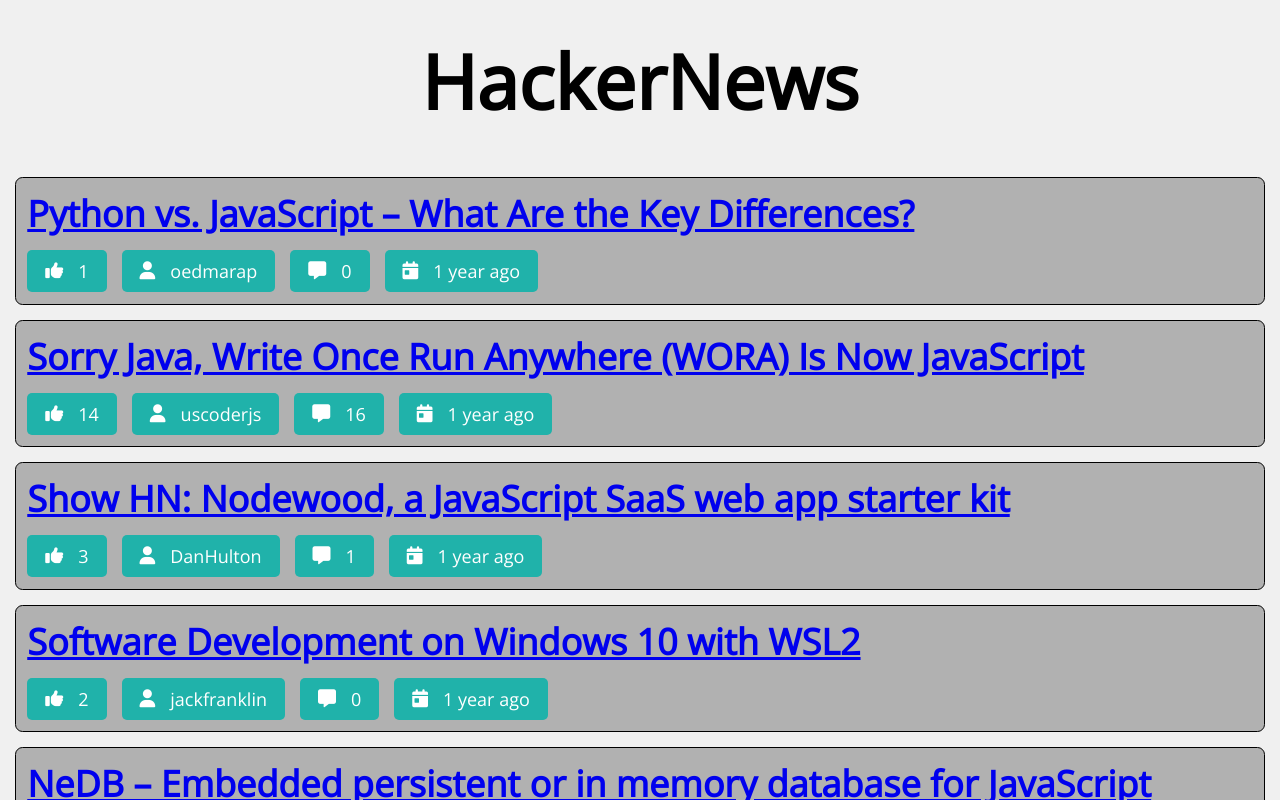
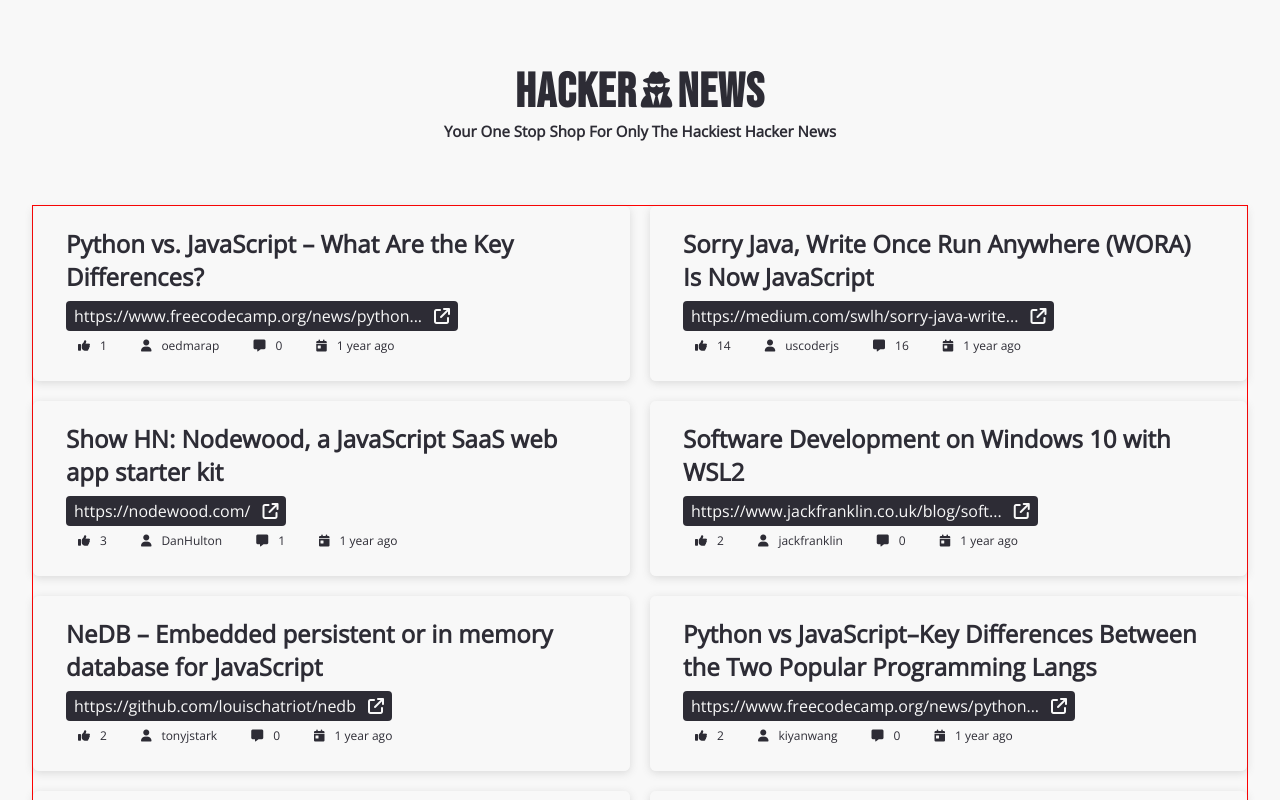
Before and after one commit to Teleturbis/hacker-news, a React (Create React App) app: page / in a window 1280 px wide. Shown: the top 800 px of the page. Built offline with nearby package versions, Linux system fonts and the light colour scheme.

Commit message:
Add styling, structure

```diff
--- a/public/index.html
+++ b/public/index.html
@@ -23,6 +23,11 @@
       href="https://fonts.googleapis.com/css2?family=Open+Sans&display=swap"
       rel="stylesheet"
     />
+    <link rel="preconnect" href="https://fonts.gstatic.com" crossorigin />
+    <link
+      href="https://fonts.googleapis.com/css2?family=Bebas+Neue&display=swap"
+      rel="stylesheet"
+    />
 
     <title>Hacker News</title>
   </head>
--- a/src/App.js
+++ b/src/App.js
@@ -27,8 +27,16 @@
 
   return (
     <div>
-      <h1 id='headline'>HackerNews</h1>
-      <CardList articles={articles} />
+      <section id="headline">
+        <h1>
+          Hacker
+          <i class="fa-solid fa-user-secret fa-xs"></i>News
+        </h1>
+        <h2>Your one stop shop for only the hackiest hacker news</h2>
+      </section>
+      <section className="container-list">
+        <CardList articles={articles} />
+      </section>
     </div>
   );
 }
--- a/src/components/CardItem.jsx
+++ b/src/components/CardItem.jsx
@@ -8,19 +8,25 @@
   return (
     <li className="card">
       <div className="article-title-box">
-        <a className="article-title" href={article.url} target="_blank">
+        <span className="article-title">
           <h2>{article.title}</h2>
+        </span>
+      </div>
+
+      {article.url && (
+        <a className="article-url" href={article.url} target="_blank">
+          <span>{article.url.substring(0, 40)}{article.url.length > 40 ? '...' : ''}</span>
+          <i class="fa-solid fa-arrow-up-right-from-square"></i>
         </a>
-      </div>
-      {/* <p className="articleDescription"></p> */}
+      )}
 
       <ul className="card-badges">
         <li className="card-badge">
-          <i class="fa-solid fa-thumbs-up"></i>
+          <i className="fa-solid fa-thumbs-up"></i>
           <span>{article.points}</span>
         </li>
         <li className="card-badge">
-          <i class="fa-solid fa-user"></i>
+          <i className="fa-solid fa-user"></i>
           <span>{article.author}</span>
         </li>
         {/* <li className="card-badge">Created at: {article.date}</li> */}
@@ -29,7 +35,7 @@
           <span>{article.commentCount}</span>
         </li>
         <li className="card-badge">
-          <i class="fa-solid fa-calendar-day"></i>
+          <i className="fa-solid fa-calendar-day"></i>
           <span>{article.age}</span>
         </li>
       </ul>
--- a/src/components/CardList.jsx
+++ b/src/components/CardList.jsx
@@ -6,7 +6,7 @@
 
 
     return(
-        <ul style={{listStyleType: "none"}}>
+        <ul class="cards-list" style={{listStyleType: "none"}}>
             {articles.map(article => <CardItem article={article} key={article.id} />)}
         </ul>
     )
--- a/src/index.js
+++ b/src/index.js
@@ -1,6 +1,7 @@
 import React from 'react';
 import ReactDOM from 'react-dom';
 import './styles.css';
+import './queries.css';
 import App from './App';
 
 ReactDOM.render(
--- /dev/null
+++ b/src/queries.css
@@ -0,0 +1,7 @@
+/* 992px / 16px = 62 */
+@media (max-width: 62em) {
+  .cards-list {
+    grid-template-columns: 1fr;
+    background-color: red;
+  }
+}
--- a/src/styles.css
+++ b/src/styles.css
@@ -1,17 +1,8 @@
 /* GENERAL */
 
-:root{
-
-  font-size: 15px;
-
-  --cardsBackground: rgb(177, 177, 177);
-
-}
-
-body{
-
-  background-color: rgb(240, 240, 240);
-
+:root {
+  --light: #f8f8f8;
+  --dark: rgb(45, 44, 53);
 }
 
 * {
@@ -24,36 +15,67 @@
   font-family: 'Open Sans', sans-serif;
 }
 
-h1{
-
-  font-size: 5rem;
-  text-align: center;
-  padding: 2rem;
-
+body {
+  background-color: var(--light);
+  color: var(--dark);
 }
 
 /* NAV */
 
+#headline {
+  display: flex;
+  flex-direction: column;
+  align-items: center;
+  margin: 6.4rem;
+}
+
+#headline h1 {
+  display: inline-block;
+  font-size: 4.8rem;
+  letter-spacing: 1.2px;
+  font-family: 'Bebas Neue', sans-serif;
+}
+
+#headline i {
+  margin: 0 0.4rem;
+}
+
+#headline h2 {
+  display: inline-block;
+  text-transform: capitalize;
+}
+
+a {
+  display: inline-flex;
+  align-items: center;
+  font-size: 1.6rem;
+  padding: 0.4rem 0.8rem;
+  gap: 1.2rem;
+  color: var(--light);
+  border-radius: 4px;
+  text-decoration: none;
+  background-color: var(--dark);
+}
+
 /* FILTERS */
 
-/* CARD */
+/* LIST & CARD */
 
-.card{
-
-  margin: 1rem;
-  padding: 0.75rem;
-
-  border-radius: 0.5rem;
-  border: 1px solid black;
-
-  background-color: var(--cardsBackground);
-
+.container-list {
+  margin: 0 3.2rem;
+  border: 1px solid red;
 }
 
-.article-card {
-  border-radius: 4px;
-  margin: 2.4rem;
-  padding: 2.4rem;
+.cards-list {
+  display: grid;
+  grid-template-columns: repeat(2, 1fr);
+  gap: 2rem;
+}
+
+.card {
+  padding: 2rem 3.2rem;
+  border: 1px solid var(--light);
+  border-radius: 6px;
   box-shadow: rgba(99, 99, 99, 0.2) 0px 2px 8px 0px;
 }
 
@@ -78,6 +100,4 @@
   padding: 0.6rem 1.2rem;
   border-radius: 5px;
   font-size: 1.2rem;
-  background-color: lightseagreen;
-  color: white;
 }
```
